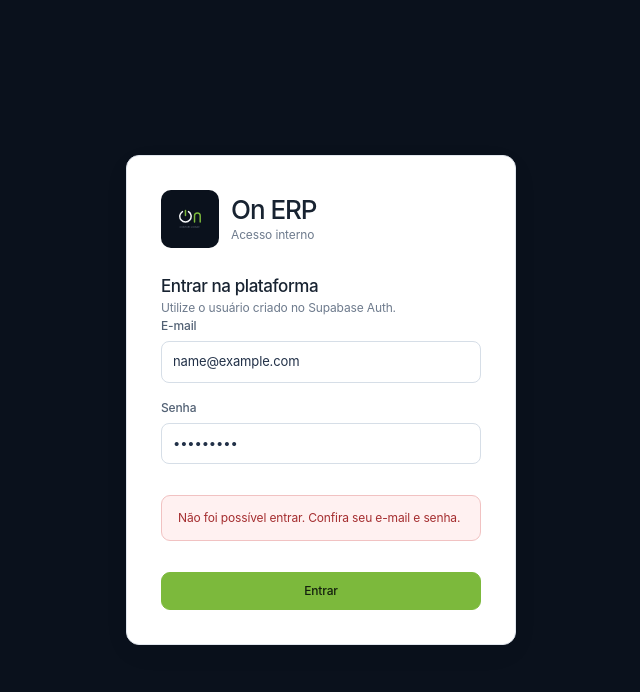
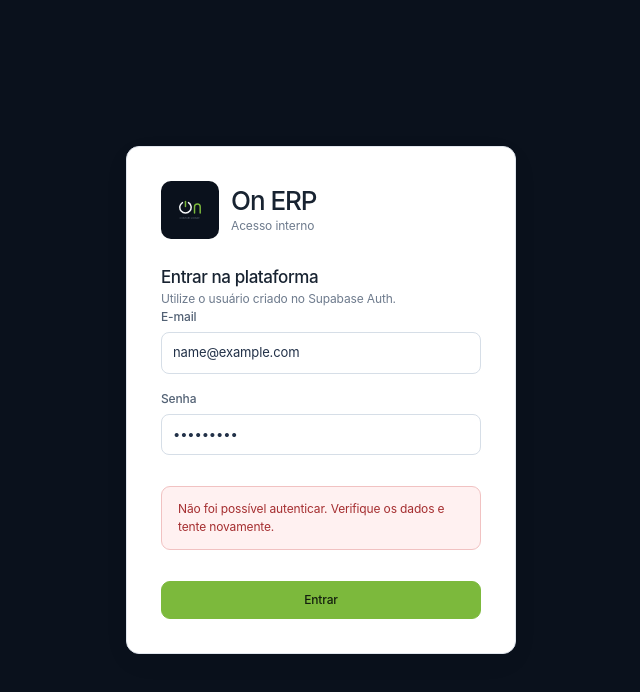
Before and after one commit to iaandouglas1-a11y/onerp, a Next.js app: page /entrar in a window 1280 px wide. Both pictures are taken after typing "name@example.com", "Sample123" into the empty fields and a click on the button "Entrar". Shown: the top 692 px of the page, without its empty margins (319-959 px from the left). Built offline with nearby package versions, Linux system fonts and the light colour scheme; no server answers.

Commit message:
Update page.tsx

```diff
--- a/src/app/(autenticacao)/entrar/page.tsx
+++ b/src/app/(autenticacao)/entrar/page.tsx
@@ -1,14 +1,98 @@
 'use client';
+
 import { useState, type FormEvent } from 'react';
 import { criarClienteNavegador } from '@/lib/supabase/navegador';
+
 export default function Entrar() {
-  const [erro,setErro]=useState('');const [carregando,setCarregando]=useState(false);
-  async function autenticar(evento:FormEvent<HTMLFormElement>) {
-    evento.preventDefault();setCarregando(true);setErro('');
-    const dados=new FormData(evento.currentTarget);
-    const {error:falha}=await criarClienteNavegador().auth.signInWithPassword({email:String(dados.get('email')),password:String(dados.get('senha'))});
-    if(falha){setErro('Não foi possível entrar. Confira seu e-mail e senha.');setCarregando(false);return;}
-    window.location.assign('/inicio');
+  const [erro, definirErro] = useState('');
+  const [carregando, definirCarregando] = useState(false);
+
+  async function autenticar(evento: FormEvent<HTMLFormElement>) {
+    evento.preventDefault();
+    if (carregando) return;
+
+    definirCarregando(true);
+    definirErro('');
+
+    const dados = new FormData(evento.currentTarget);
+    const email = String(dados.get('email') ?? '').trim();
+    const senha = String(dados.get('senha') ?? '');
+    let temporizador: ReturnType<typeof setTimeout> | undefined;
+
+    try {
+      const banco = criarClienteNavegador();
+      const resultado = await Promise.race([
+        banco.auth.signInWithPassword({ email, password: senha }),
+        new Promise<never>((_resolver, rejeitar) => {
+          temporizador = setTimeout(() => rejeitar(new Error('TEMPO_LIMITE')), 20000);
+        }),
+      ]);
+
+      if (resultado.error) {
+        console.error('Falha no login:', {
+          codigo: resultado.error.code,
+          status: resultado.error.status,
+          mensagem: resultado.error.message,
+        });
+
+        if (resultado.error.code === 'email_not_confirmed') {
+          definirErro('O e-mail ainda não foi confirmado no Supabase.');
+        } else if (resultado.error.code === 'invalid_credentials') {
+          definirErro('E-mail ou senha inválidos.');
+        } else {
+          definirErro('Não foi possível autenticar. Verifique os dados e tente novamente.');
+        }
+        return;
+      }
+
+      if (!resultado.data.session) {
+        definirErro('O Supabase não retornou uma sessão. Verifique a configuração de autenticação.');
+        return;
+      }
+
+      window.location.replace('/inicio');
+    } catch (ocorrencia) {
+      console.error('Erro inesperado no login:', ocorrencia);
+      if (ocorrencia instanceof Error && ocorrencia.message === 'TEMPO_LIMITE') {
+        definirErro('O Supabase não concluiu a autenticação em 20 segundos. Verifique a conexão e tente novamente.');
+      } else {
+        definirErro('Falha de conexão ou erro inesperado na autenticação.');
+      }
+    } finally {
+      if (temporizador) clearTimeout(temporizador);
+      definirCarregando(false);
+    }
   }
-  return <main style={{minHeight:'100vh',display:'grid',placeItems:'center',padding:20,background:'#0A111C'}}><div className="cartao" style={{width:'100%',maxWidth:390,padding:34}}><div className="linha" style={{marginBottom:26}}><img src="/icons/on-erp.svg" alt="On Contabilidade" style={{width:58,height:58,borderRadius:10}}/><div><h1 style={{margin:0}}>On ERP</h1><p className="muted pequeno" style={{margin:0}}>Acesso interno</p></div></div><h2>Entrar na plataforma</h2><p className="muted pequeno">Utilize o usuário criado no Supabase Auth.</p><form onSubmit={autenticar} className="grade" style={{gap:16}}><div className="campo"><label>E-mail</label><input name="email" type="email" autoComplete="email" required/></div><div className="campo"><label>Senha</label><input name="senha" type="password" autoComplete="current-password" required minLength={6}/></div>{erro&&<div className="mensagem erro">{erro}</div>}<button className="botao primario" disabled={carregando}>{carregando?'Autenticando…':'Entrar'}</button></form></div></main>;
+
+  return (
+    <main style={{ minHeight: '100vh', display: 'grid', placeItems: 'center', padding: 20, background: '#0A111C' }}>
+      <div className="cartao" style={{ width: '100%', maxWidth: 390, padding: 34 }}>
+        <div className="linha" style={{ marginBottom: 26 }}>
+          <img src="/icons/on-erp.svg" alt="On Contabilidade" style={{ width: 58, height: 58, borderRadius: 10 }} />
+          <div>
+            <h1 style={{ margin: 0 }}>On ERP</h1>
+            <p className="muted pequeno" style={{ margin: 0 }}>Acesso interno</p>
+          </div>
+        </div>
+
+        <h2>Entrar na plataforma</h2>
+        <p className="muted pequeno">Utilize o usuário criado no Supabase Auth.</p>
+
+        <form onSubmit={autenticar} className="grade" style={{ gap: 16 }}>
+          <div className="campo">
+            <label htmlFor="email">E-mail</label>
+            <input id="email" name="email" type="email" autoComplete="email" required />
+          </div>
+          <div className="campo">
+            <label htmlFor="senha">Senha</label>
+            <input id="senha" name="senha" type="password" autoComplete="current-password" required minLength={6} />
+          </div>
+          {erro && <div className="mensagem erro" role="alert">{erro}</div>}
+          <button className="botao primario" type="submit" disabled={carregando}>
+            {carregando ? 'Autenticando…' : 'Entrar'}
+          </button>
+        </form>
+      </div>
+    </main>
+  );
 }
```
